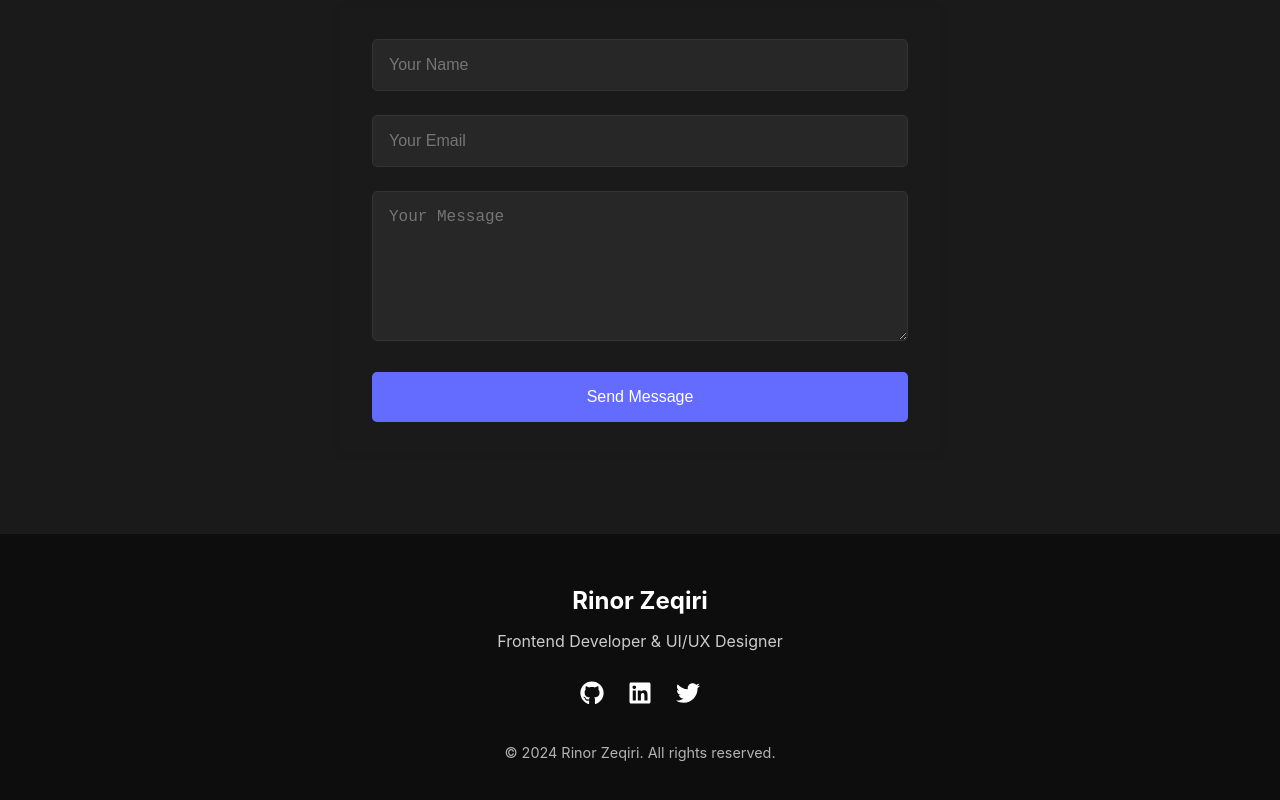
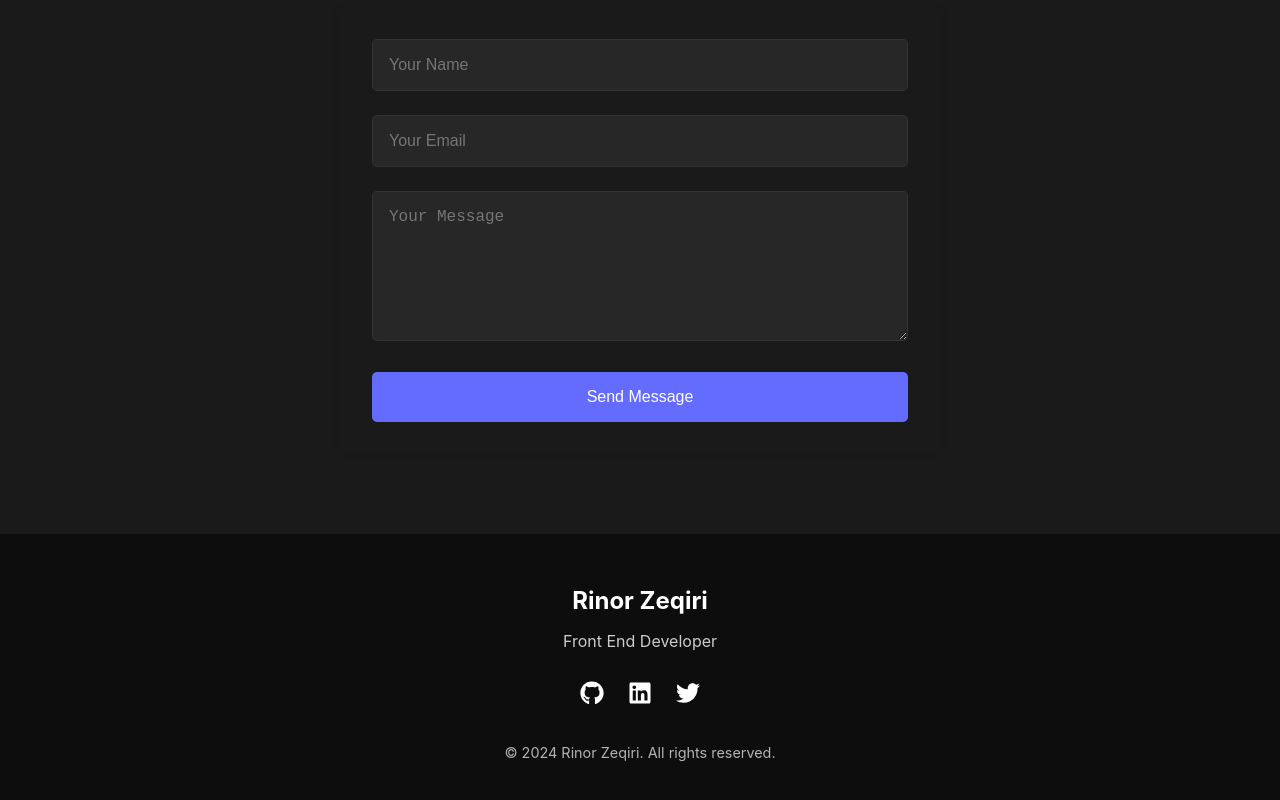
Before and after one commit to rinorze/vercelrinor, a React (Vite) app: page / in a window 1280 px wide. Shown: the part 3829-4629 px from the top of the page. Built offline with nearby package versions, Linux system fonts and the light colour scheme.

Commit message:
Update Footer.jsx

```diff
--- a/src/components/Footer/Footer.jsx
+++ b/src/components/Footer/Footer.jsx
@@ -8,7 +8,7 @@ const Footer = () => {
       <div className="container footer-content">
         <div className="footer-info">
           <h3>Rinor Zeqiri</h3>
-          <p>Frontend Developer & UI/UX Designer</p>
+          <p>Front End Developer</p>
         </div>
         <div className="footer-social">
           <a href="https://github.com" target="_blank" rel="noopener noreferrer">
```
